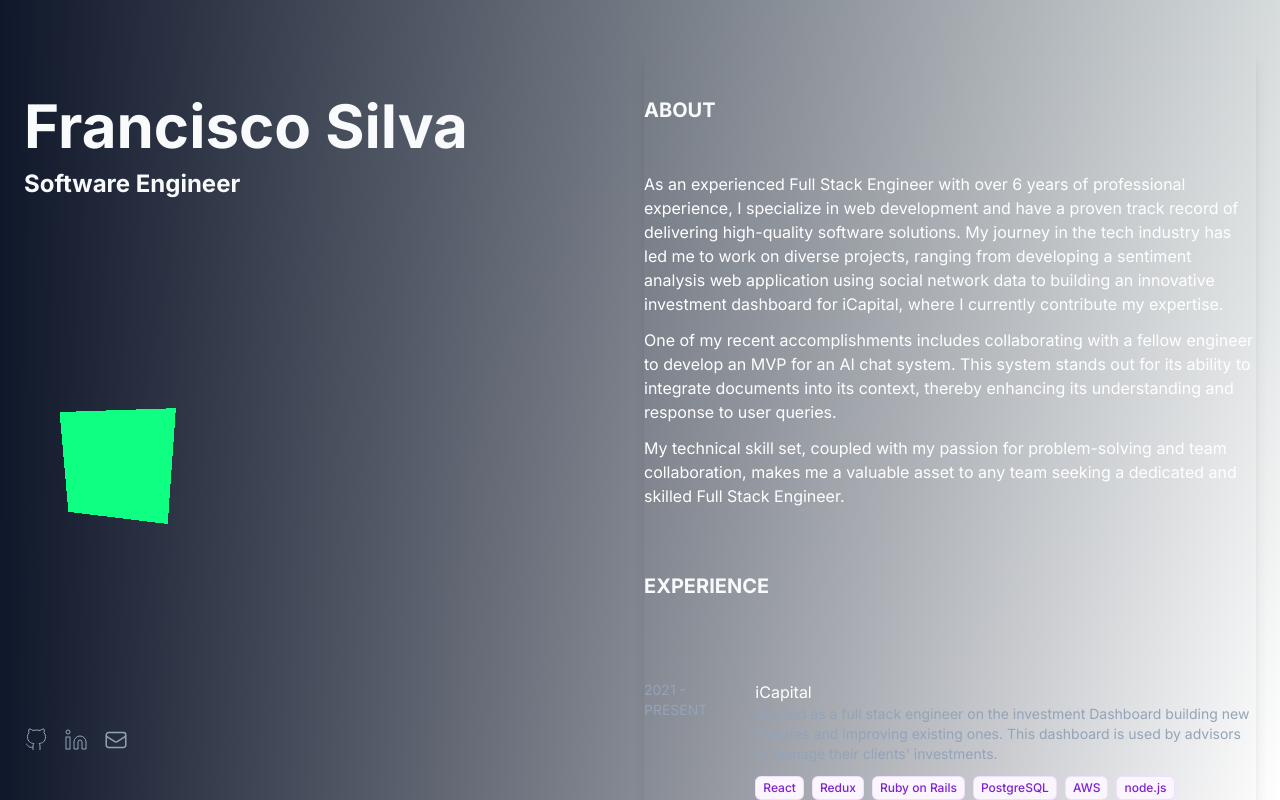
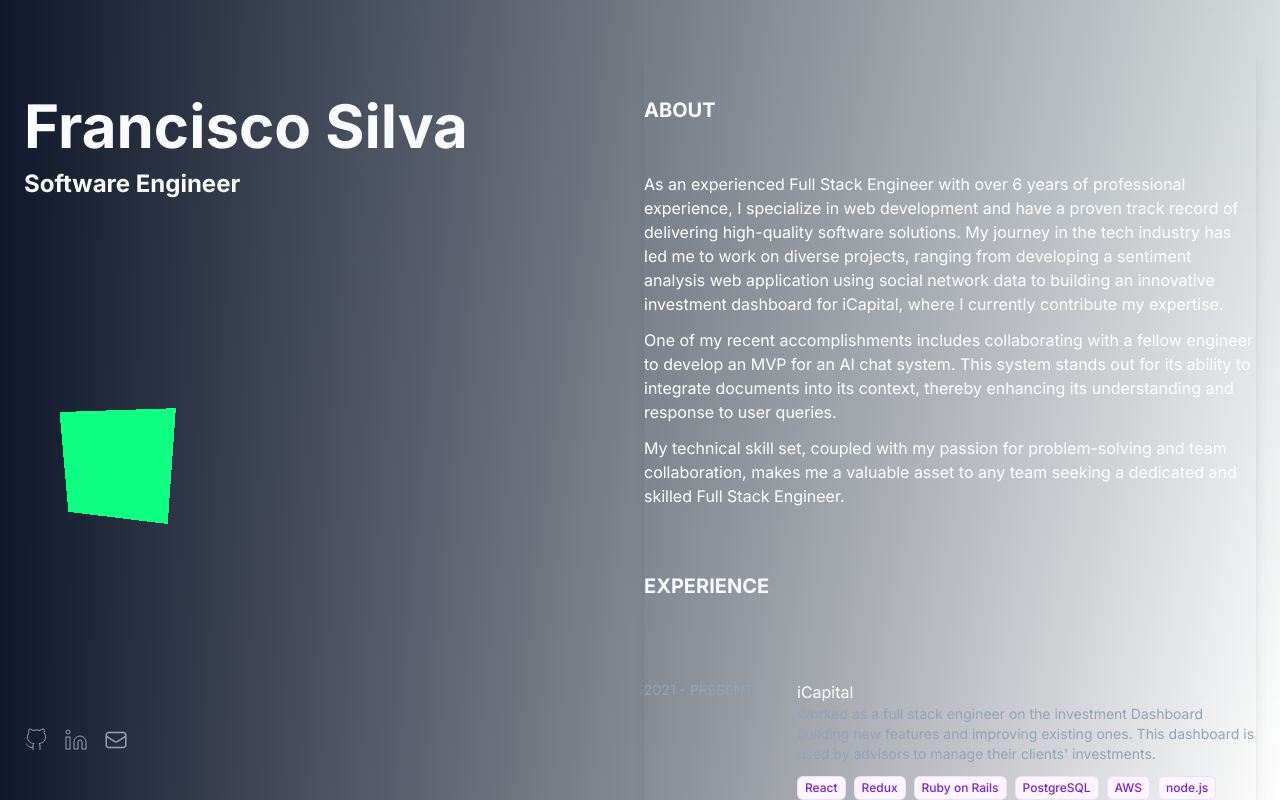
Before and after one commit to SilvaChico/portfolio, a Next.js app: page / in a window 1280 px wide. Built offline with nearby package versions, Linux system fonts and the light colour scheme.

Commit message:
update education and experience cards

```diff
--- a/src/components/EducationCard.tsx
+++ b/src/components/EducationCard.tsx
@@ -10,11 +10,11 @@ export default function EducationCard({
   period,
 }: EducationCardProps) {
   return (
-    <div className="flex my-8">
-      <div className="w-36 text-slate-400 text-sm">
-        <p>{period}</p>
+    <div className="grid grid-cols-[1fr,3fr] my-8">
+      <div className="text-slate-400 text-sm">
+        <p className="">{period}</p>
       </div>
-      <div className="ml-12">
+      <div>
         <p>{universityName}</p>
         <p className="text-sm text-slate-400">{degree}</p>
       </div>
--- a/src/components/ExperienceCard.tsx
+++ b/src/components/ExperienceCard.tsx
@@ -12,11 +12,11 @@ export default function ExperienceCard({
   technologies,
 }: ExperienceCardProps) {
   return (
-    <div className="flex my-8">
-      <div className="w-36 text-slate-400 text-sm">
+    <div className="grid grid-cols-[1fr,3fr] my-8">
+      <div className="text-slate-400 text-sm">
         <p>{period}</p>
       </div>
-      <div className="ml-12">
+      <div>
         <p>{companyName}</p>
         <p className="text-sm text-slate-400">{description}</p>
         <div className="flex flex-wrap gap-2 mt-3">
```
